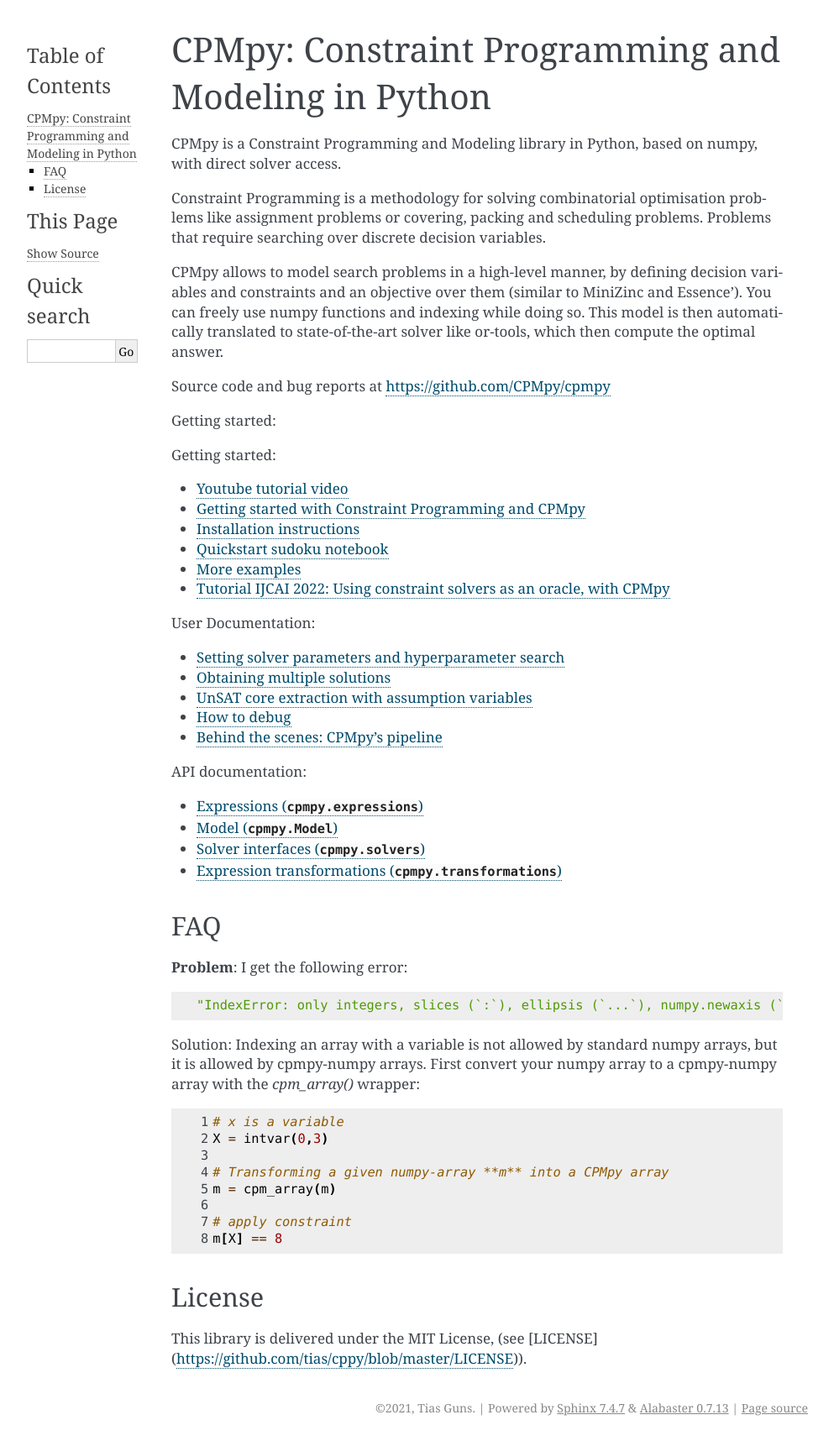
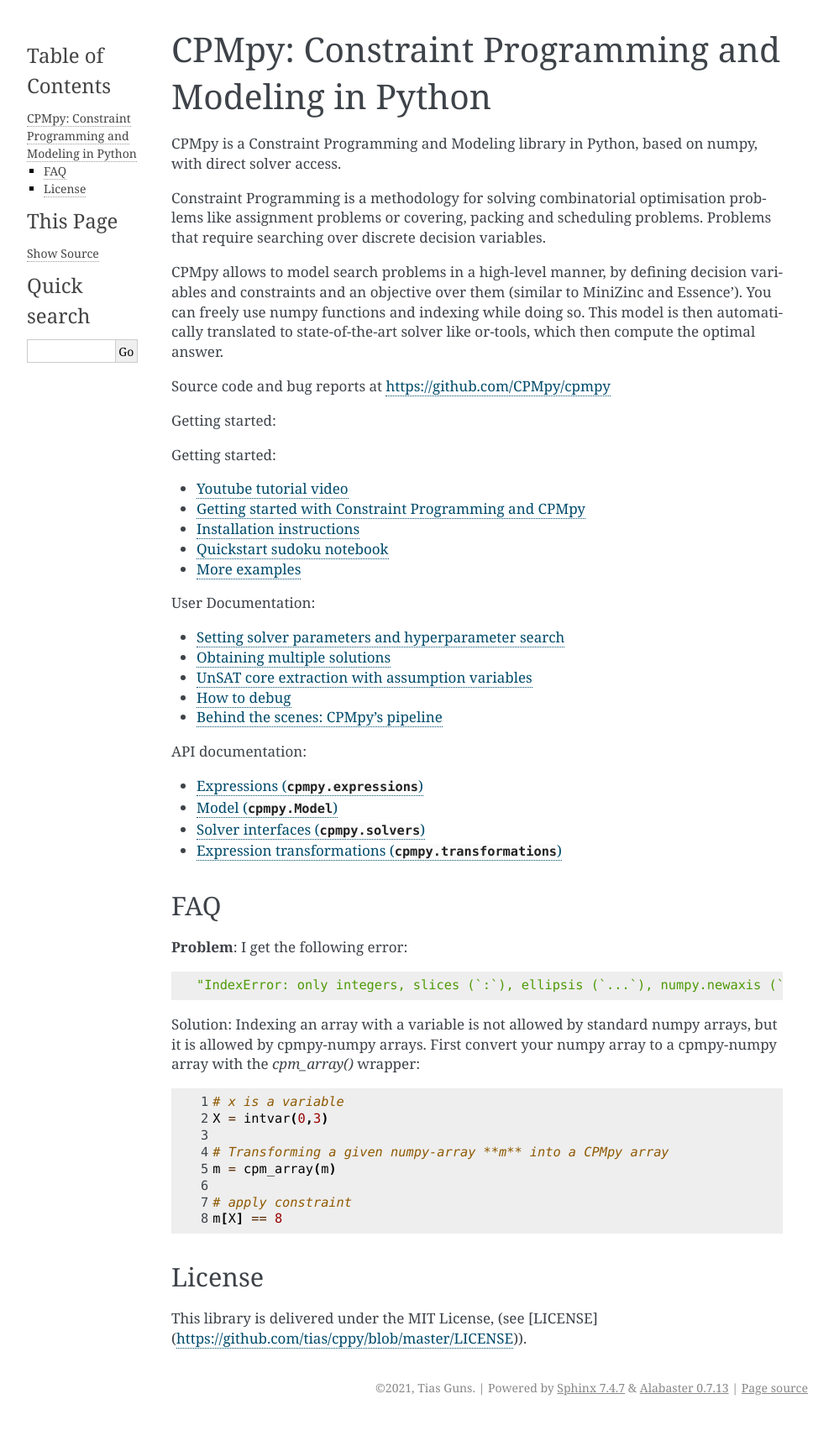
Before and after one commit to CPMpy/cpmpy, a Sphinx documentation site: the page built from docs/index.rst, in a window 1280 px wide. Shown: the whole page at 84% size, without its empty margins (148-1141 px from the left). Built offline with Sphinx 7.4.7, drawn with Linux system fonts in a browser that asks for light colours; after the commit the page ends 1692 px from its top, so only the background shows below that.

Commit message:
removing tutorial in doc and moving to examples

```diff
--- a/docs/index.rst
+++ b/docs/index.rst
@@ -20,7 +20,6 @@
    installation_instructions
    Quickstart sudoku notebook <https://github.com/CPMpy/cpmpy/blob/master/examples/quickstart_sudoku.ipynb>
    More examples <https://github.com/CPMpy/cpmpy/blob/master/examples/>
-   tutorial_ijcai_2022
 
 .. toctree::
    :maxdepth: 1
--- a/docs/tutorial_ijcai_2022.rst
+++ /dev/null
@@ -1,4 +0,0 @@
-Tutorial IJCAI 2022:  Using constraint solvers as an oracle, with CPMpy
-=======================================================================
-
-Content will follow ...
```
Also changed, not shown: examples/tutorial_ijcai22/README.md (added).
